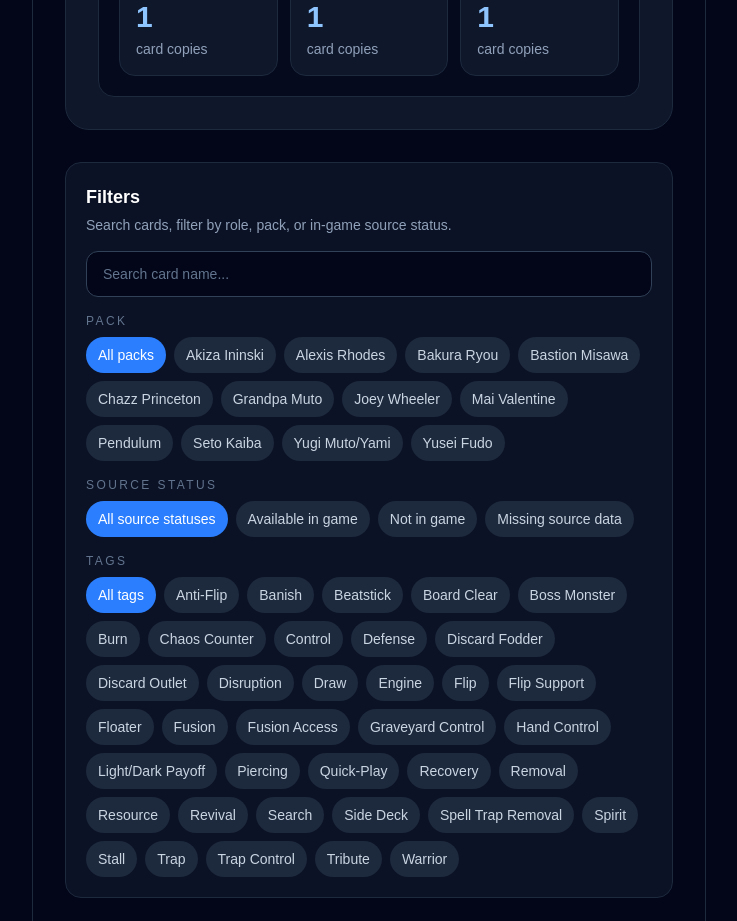
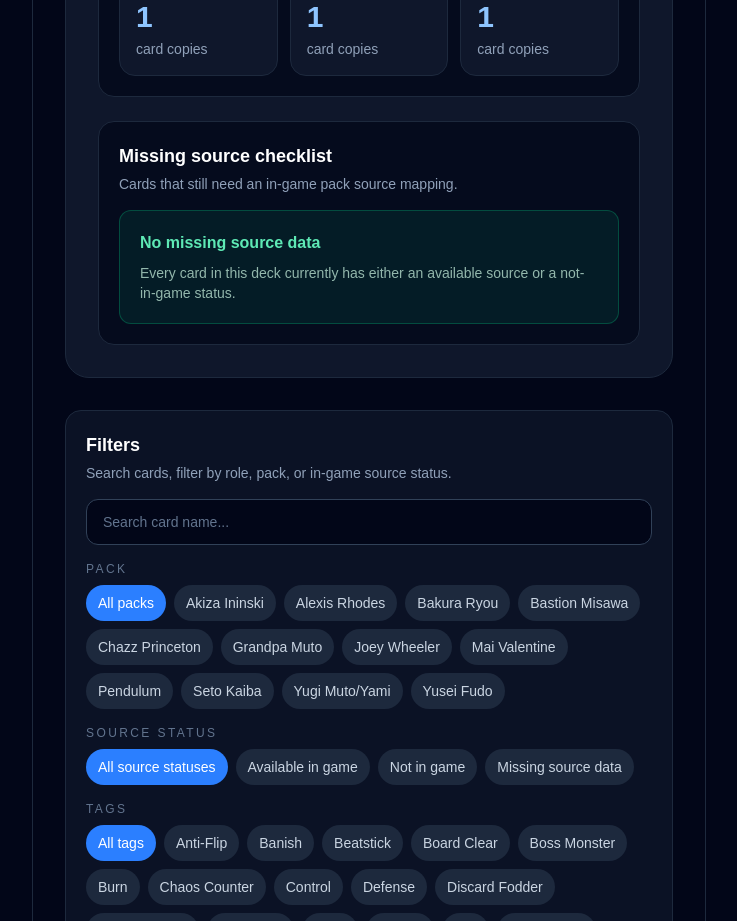
Before and after one commit to Idontyoudont/yugiohmetadecks, a Next.js app: page / in a window 1280 px wide. Shown: the part 1560-2481 px from the top of the page, without its empty margins (255-992 px from the left). Built offline with nearby package versions, Linux system fonts and the light colour scheme.

Commit message:
Add missing source checklist

```diff
--- a/components/DeckViewer.tsx
+++ b/components/DeckViewer.tsx
@@ -9,6 +9,7 @@
 import { DeckSourceCoverage } from "./DeckSourceCoverage";
 import { DeckStats } from "./DeckStats";
 import { DeckValidation } from "./DeckValidation";
+import { MissingSourceChecklist } from "./MissingSourceChecklist";
 import { enrichDeckCard } from "../lib/enrichDeckCard";
 import type { CardGameSourceInfo, Deck, EnrichedDeckCard } from "../types/deck";
 
@@ -217,6 +218,13 @@
             selectedPack={selectedPack}
             onSelectPack={handleSelectPack}
           />
+
+          <MissingSourceChecklist
+            mainDeck={enrichedMainDeck}
+            extraDeck={enrichedExtraDeck}
+            sideDeck={enrichedSideDeck}
+            onSelectCard={setSelectedCard}
+          />
         </div>
 
         <DeckFilters
--- /dev/null
+++ b/components/MissingSourceChecklist.tsx
@@ -0,0 +1,107 @@
+import type { EnrichedDeckCard } from "../types/deck";
+
+type MissingSourceChecklistProps = {
+  mainDeck: EnrichedDeckCard[];
+  extraDeck: EnrichedDeckCard[];
+  sideDeck: EnrichedDeckCard[];
+  onSelectCard: (card: EnrichedDeckCard) => void;
+};
+
+type MissingSourceItem = {
+  section: "Main Deck" | "Extra Deck" | "Side Deck";
+  card: EnrichedDeckCard;
+};
+
+function getMissingSourceCards({
+  mainDeck,
+  extraDeck,
+  sideDeck,
+}: {
+  mainDeck: EnrichedDeckCard[];
+  extraDeck: EnrichedDeckCard[];
+  sideDeck: EnrichedDeckCard[];
+}) {
+  const items: MissingSourceItem[] = [];
+
+  mainDeck.forEach((card) => {
+    if (!card.gameSourceInfo) {
+      items.push({ section: "Main Deck", card });
+    }
+  });
+
+  extraDeck.forEach((card) => {
+    if (!card.gameSourceInfo) {
+      items.push({ section: "Extra Deck", card });
+    }
+  });
+
+  sideDeck.forEach((card) => {
+    if (!card.gameSourceInfo) {
+      items.push({ section: "Side Deck", card });
+    }
+  });
+
+  return items;
+}
+
+export function MissingSourceChecklist({
+  mainDeck,
+  extraDeck,
+  sideDeck,
+  onSelectCard,
+}: MissingSourceChecklistProps) {
+  const missingSourceCards = getMissingSourceCards({
+    mainDeck,
+    extraDeck,
+    sideDeck,
+  });
+
+  return (
+    <div className="mt-6 rounded-2xl border border-slate-800 bg-slate-950/70 p-5">
+      <div className="mb-4">
+        <h3 className="text-lg font-semibold text-white">
+          Missing source checklist
+        </h3>
+        <p className="mt-1 text-sm text-slate-400">
+          Cards that still need an in-game pack source mapping.
+        </p>
+      </div>
+
+      {missingSourceCards.length === 0 ? (
+        <div className="rounded-xl border border-emerald-500/30 bg-emerald-500/10 p-5">
+          <p className="font-semibold text-emerald-300">
+            No missing source data
+          </p>
+          <p className="mt-2 text-sm text-emerald-100/70">
+            Every card in this deck currently has either an available source or
+            a not-in-game status.
+          </p>
+        </div>
+      ) : (
+        <div className="space-y-2">
+          {missingSourceCards.map(({ section, card }) => (
+            <button
+              key={`${section}-${card.name}`}
+              onClick={() => onSelectCard(card)}
+              className="flex w-full items-center justify-between gap-4 rounded-xl border border-slate-800 bg-slate-900 px-4 py-3 text-left transition hover:border-blue-400 hover:bg-slate-800"
+            >
+              <div>
+                <p className="font-medium text-white">{card.name}</p>
+                <p className="mt-1 text-sm text-slate-500">{section}</p>
+              </div>
+
+              <div className="flex items-center gap-2">
+                <span className="rounded-full bg-blue-500 px-2 py-1 text-xs font-bold text-white">
+                  x{card.quantity}
+                </span>
+                <span className="rounded-full bg-slate-700 px-2 py-1 text-xs font-semibold uppercase tracking-wide text-slate-300">
+                  Missing
+                </span>
+              </div>
+            </button>
+          ))}
+        </div>
+      )}
+    </div>
+  );
+}
```
